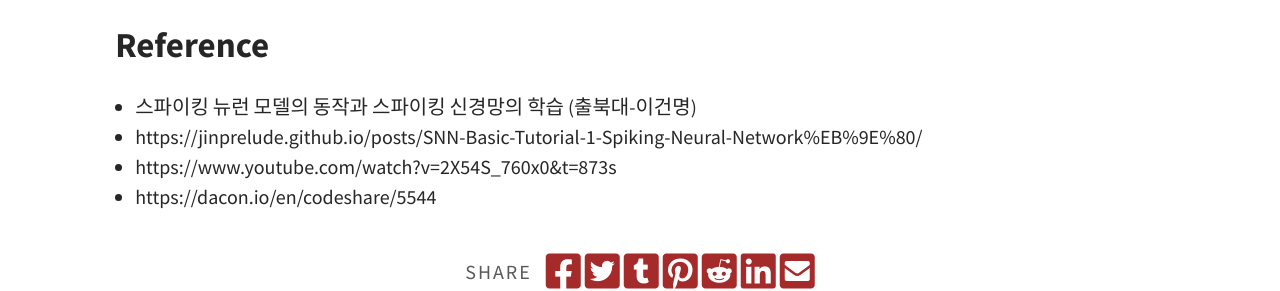
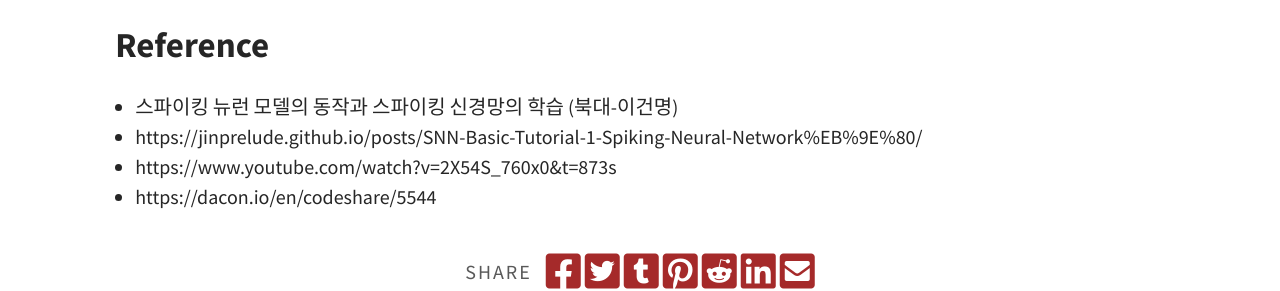
Before and after one commit to Ahnho/Ahnho.github.io, a Jekyll site: the page built from _posts/2023-05-10-SNN_1.md, in a window 1280 px wide and 900 px high, scrolled down 4232 px. Shown: the part 166-457 px from the top of the window. Built offline with Jekyll 4.4.1, drawn with Linux system fonts in a browser that asks for light colours.

Commit message:
Reference update

```diff
--- a/_posts/2023-05-10-SNN_1.md
+++ b/_posts/2023-05-10-SNN_1.md
@@ -92,7 +92,7 @@ excerpt_separator: <!--more-->
 #### 다음 포스터에서는 이번 포스트의 내용에 이어서 synaps 연결강도 변화에 대해서 자세히 알아보겠습니다.
 
 ## Reference
-- 스파이킹 뉴런 모델의 동작과 스파이킹 신경망의 학습 (출북대-이건명)
+- 스파이킹 뉴런 모델의 동작과 스파이킹 신경망의 학습 (북대-이건명)
 - https://jinprelude.github.io/posts/SNN-Basic-Tutorial-1-Spiking-Neural-Network%EB%9E%80/
 - https://www.youtube.com/watch?v=2X54S_760x0&t=873s
 - https://dacon.io/en/codeshare/5544
```
